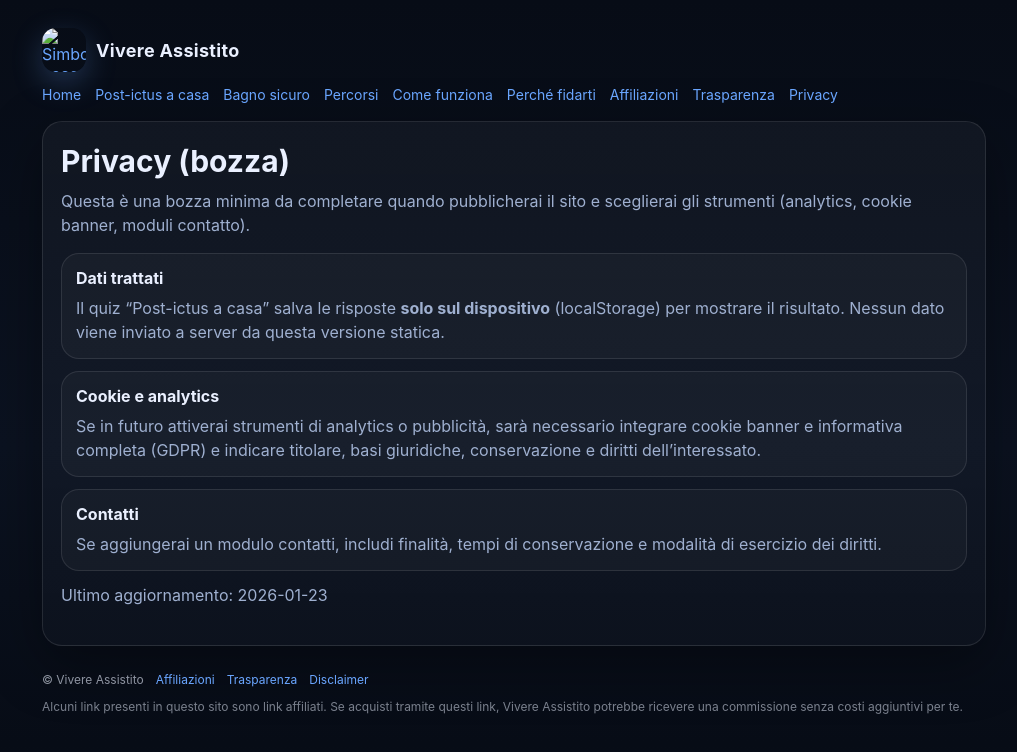
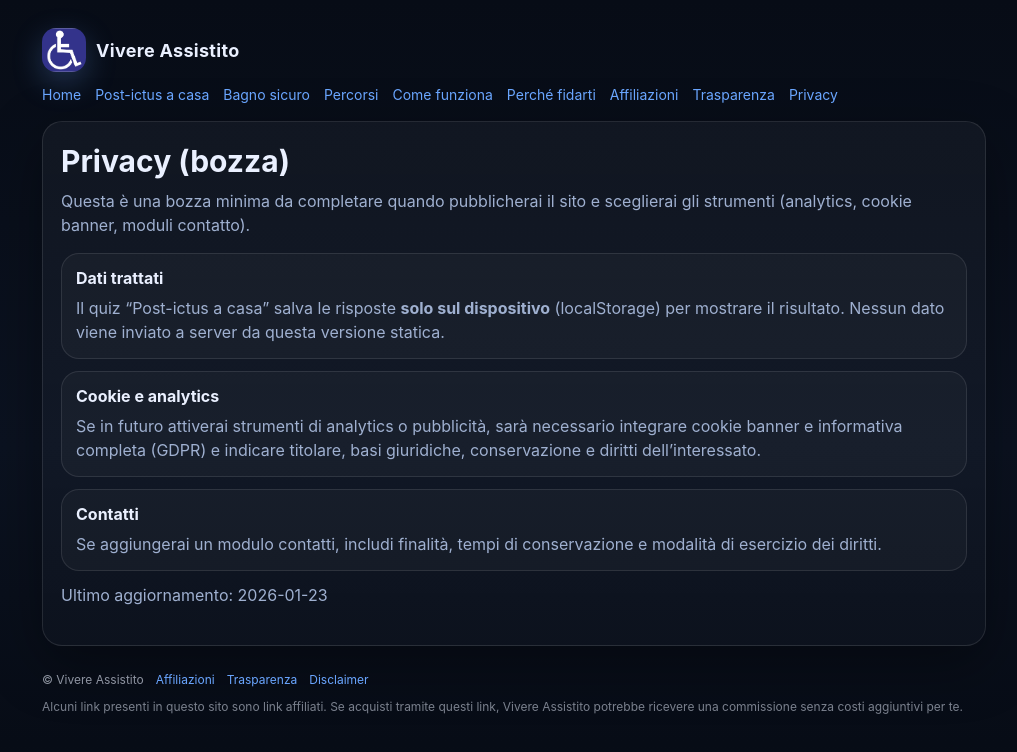
Before and after one commit to francodoneddu-ctrl/vivere-assistito, a plain HTML site: page privacy.html in a window 1280 px wide. Shown: the whole page, without its empty margins (126-1143 px from the left). Drawn offline with Linux system fonts and the light colour scheme; files that its build step writes are made by us from their sources.

Commit message:
Fix static asset references in privacy.html

```diff
--- a/privacy.html
+++ b/privacy.html
@@ -6,8 +6,8 @@
   <meta name="robots" content="index,follow" />
   <title>Privacy | Vivere Assistito</title>
     <meta name="description" content="Informativa privacy: come vengono gestiti i dati e le impostazioni del browser. Il quiz viene calcolato in locale (nessun dato inviato a server)." />
-  <link rel="icon" href="assets/icon-disabili.jpeg" />
-  <link rel="apple-touch-icon" href="assets/icon-disabili.jpeg" />
+  <link rel="icon" href="icon-disabili.jpeg" />
+  <link rel="apple-touch-icon" href="icon-disabili.jpeg" />
   <meta name="theme-color" content="#0b1220" />
   <meta property="og:site_name" content="Vivere Assistito" />
   <meta property="og:locale" content="it_IT" />
@@ -15,18 +15,18 @@
   <meta property="og:title" content="Privacy | Vivere Assistito" />
   <meta property="og:description" content="Informativa privacy: come vengono gestiti i dati e le impostazioni del browser. Il quiz viene calcolato in locale (nessun dato inviato a server)." />
   <meta property="og:url" content="https://example.com/privacy.html" />
-  <meta property="og:image" content="https://example.com/assets/icon-disabili.jpeg" />
+  <meta property="og:image" content="https://example.com/icon-disabili.jpeg" />
   <meta name="twitter:card" content="summary" />
   <meta name="twitter:title" content="Privacy | Vivere Assistito" />
   <meta name="twitter:description" content="Informativa privacy: come vengono gestiti i dati e le impostazioni del browser. Il quiz viene calcolato in locale (nessun dato inviato a server)." />
-<link rel="stylesheet" href="assets/style.css" />
+<link rel="stylesheet" href="style.css" />
 
 </head>
 <body>
   <div class="container">
     <div class="nav">
       <div class="brand">
-        <a class="logo" href="index.html" aria-label="Home"><img src="assets/icon-disabili.jpeg" alt="Simbolo accessibilita" /></a>
+        <a class="logo" href="index.html" aria-label="Home"><img src="icon-disabili.jpeg" alt="Simbolo accessibilita" /></a>
         <h1><a href="index.html" style="color:inherit;text-decoration:none">Vivere Assistito</a></h1>
       </div>
             <div class="navlinks">
```
